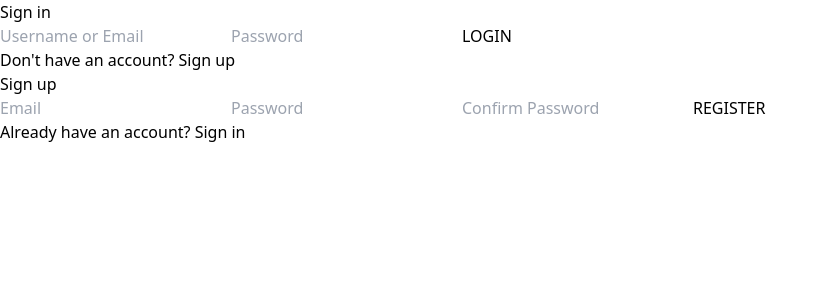
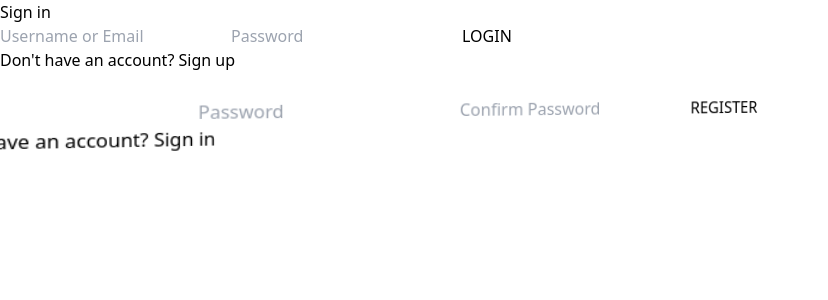
Before and after one commit to Imvideo/wsd-movie, a Vue app: page / in a window 1280 px wide. Shown: the top 300 px of the page, without its empty margins (0-828 px from the left). Built offline with nearby package versions, Linux system fonts and the light colour scheme.

Commit message:
feat: 로그인/회원가입 카드 전환 모션 수정

```diff
--- a/src/components/LoginSignUp.vue
+++ b/src/components/LoginSignUp.vue
@@ -1,5 +1,5 @@
 <template>
-  <div class="min-h-screen flex items-center justify-center bg-gray-800 relative">
+  <div class="min-h-screen flex items-center justify-center bg-gray-800 relative overflow-hidden">
     <!-- 배경 -->
     <div
         class="absolute inset-0 bg-cover bg-center"
@@ -7,17 +7,18 @@
     ></div>
 
     <!-- 카드 컨테이너 -->
-    <div class="relative w-full max-w-md h-[400px] overflow-hidden">
+    <div class="relative w-full max-w-md h-[400px] perspective">
       <!-- 로그인 카드 -->
       <div
-          class="absolute w-full h-full bg-white rounded-lg shadow-lg p-6 transition-transform duration-700 ease-in-out"
+          class="absolute w-full h-full transition-transform duration-700 ease-in-out transform-style-3d"
           :class="{
           'translate-x-0 z-10 scale-100': !isSignUp,
-          '-translate-x-[120%] z-0 scale-90': isSignUp,
+          '-translate-x-[120%] -rotate-y-15 z-0 scale-90 bg-blue-500 text-white': isSignUp,
         }"
       >
-        <h2 class="text-center text-xl font-bold text-gray-800 mb-4">Sign in</h2>
-        <form @submit.prevent="handleLogin" class="flex flex-col gap-3">
+        <div class="p-6 h-full flex flex-col justify-center items-center">
+          <h2 class="text-xl font-bold mb-4">Sign in</h2>
+          <form @submit.prevent="handleLogin" class="w-full flex flex-col gap-3">
             <input
                 v-model="username"
                 type="text"
@@ -39,7 +40,7 @@
               LOGIN
             </button>
           </form>
-        <p class="mt-4 text-center text-sm text-gray-600">
+          <p class="mt-4 text-sm">
             Don't have an account?
             <a
                 href="#"
@@ -50,17 +51,19 @@
             </a>
           </p>
         </div>
+      </div>
 
       <!-- 회원가입 카드 -->
       <div
-          class="absolute w-full h-full bg-blue-500 rounded-lg shadow-lg p-6 transition-transform duration-700 ease-in-out text-white"
+          class="absolute w-full h-full transition-transform duration-700 ease-in-out transform-style-3d"
           :class="{
           'translate-x-0 z-10 scale-100': isSignUp,
-          'translate-x-[120%] z-0 scale-90': !isSignUp,
+          'translate-x-[120%] rotate-y-15 z-0 scale-90 bg-blue-500 text-white': !isSignUp,
         }"
       >
-        <h2 class="text-center text-xl font-bold mb-4">Sign up</h2>
-        <form @submit.prevent="handleSignUp" class="flex flex-col gap-3">
+        <div class="p-6 h-full flex flex-col justify-center items-center">
+          <h2 class="text-xl font-bold mb-4">Sign up</h2>
+          <form @submit.prevent="handleSignUp" class="w-full flex flex-col gap-3">
             <input
                 v-model="email"
                 type="email"
@@ -89,7 +92,7 @@
               REGISTER
             </button>
           </form>
-        <p class="mt-4 text-center text-sm">
+          <p class="mt-4 text-sm">
             Already have an account?
             <a
                 href="#"
@@ -99,6 +102,7 @@
               Sign in
             </a>
           </p>
+        </div>
       </div>
     </div>
   </div>
@@ -147,5 +151,24 @@ export default defineComponent({
 </script>
 
 <style scoped>
-/* 카드 전환 및 레이아웃 스타일 */
+/* 3D 스타일 */
+.perspective {
+  perspective: 1000px;
+}
+
+.transform-style-3d {
+  transform-style: preserve-3d;
+}
+
+.bg-blue-500.text-white .focus:ring-white {
+  focus-ring-color: white;
+}
+
+.rotate-y-15 {
+  transform: rotateY(15deg);
+}
+
+.translate-x-[120%] {
+  transform: translateX(translate(1) rotate);
+}
 </style>
```
Lines whose indentation alone changed are shown as unchanged.
